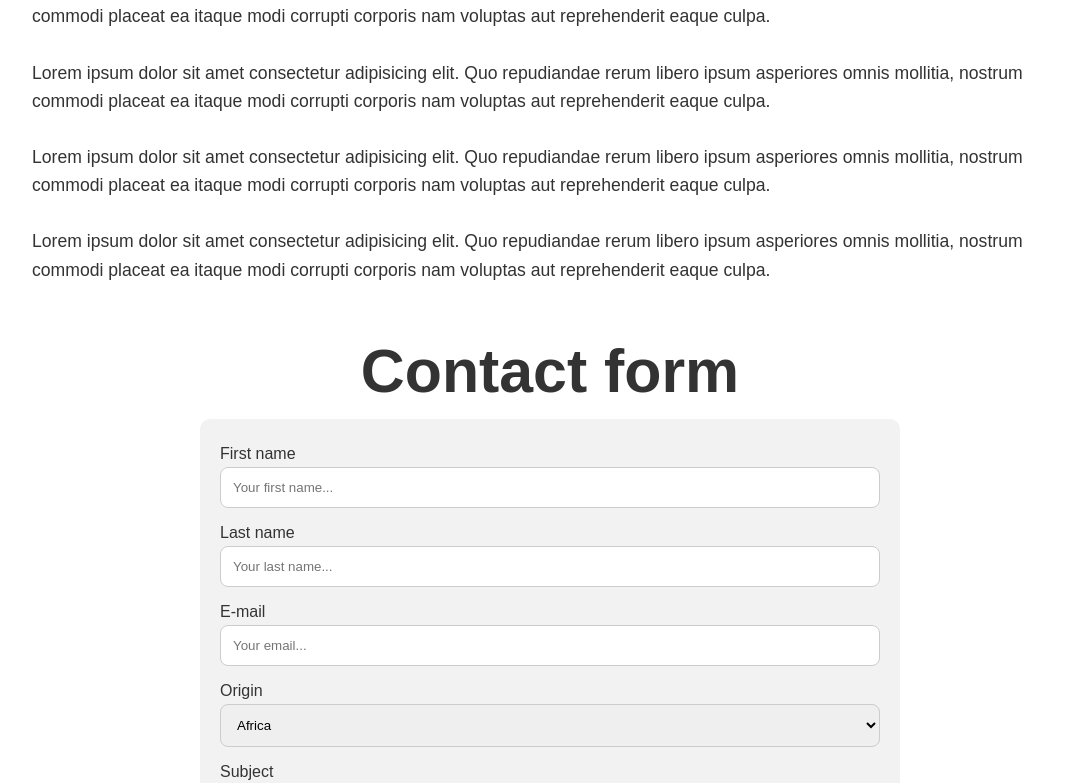
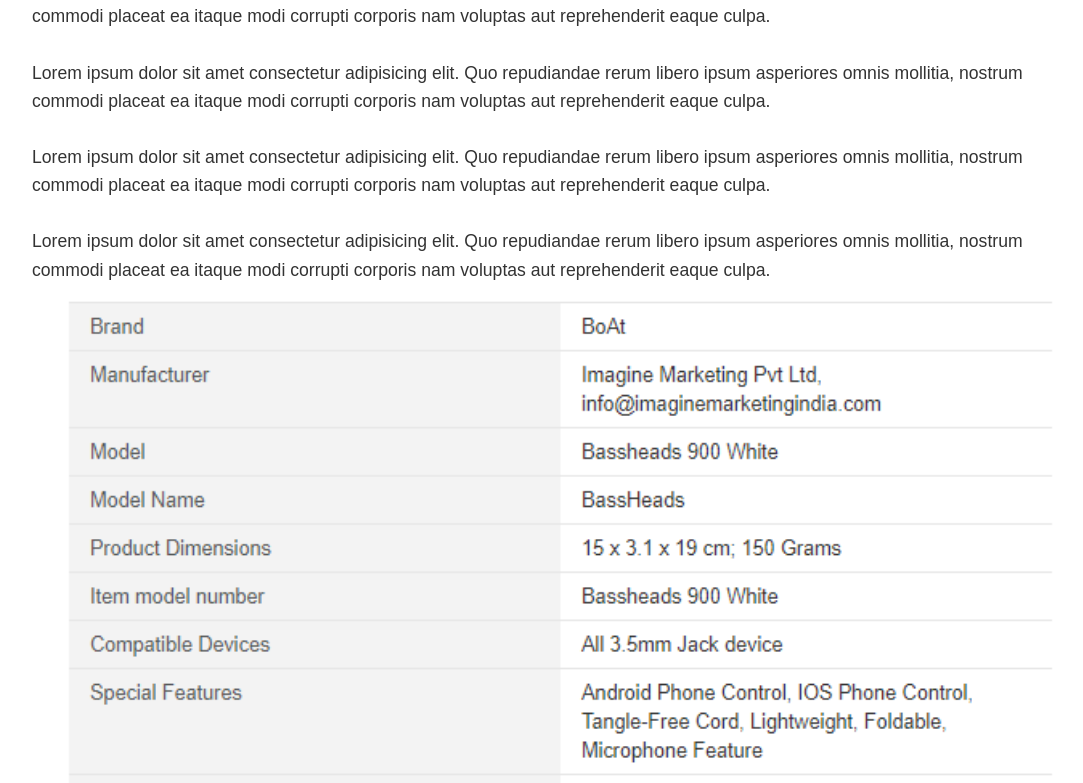
Before and after one commit to naima94/headphones, a plain HTML site: page index.html in a window 1280 px wide. Shown: the part 1896-2679 px from the top of the page, without its empty margins (90-1173 px from the left). Drawn offline with Linux system fonts and the light colour scheme; a script that the page names is missing.

Commit message:
Specs details

```diff
--- a/index.html
+++ b/index.html
@@ -94,7 +94,7 @@
 
         <!--=========== Specs ==============-->
 
-        <section class="section-d">
+        <section class="section-d" id="specs">
             <div class="container">
                 <div>
                     <h1>The headphones specifications</h1>
@@ -119,6 +119,8 @@
                         repudiandae rerum libero ipsum asperiores omnis mollitia, nostrum
                         commodi placeat ea itaque modi corrupti corporis nam voluptas aut
                         reprehenderit eaque culpa.
+
+                        <img src="headphones-specs.png" alt="Specifications details">
                     </p>
 
                 </div>
@@ -126,7 +128,7 @@
         </section>
 
         <!--=========== Contact ==============-->
-        <section class="section-e">
+        <section class="section-e" id="contact">
             <h1>Contact form</h1>
 
             <div class="container">
```
Also changed, not shown: headphones-specs.png (added).
